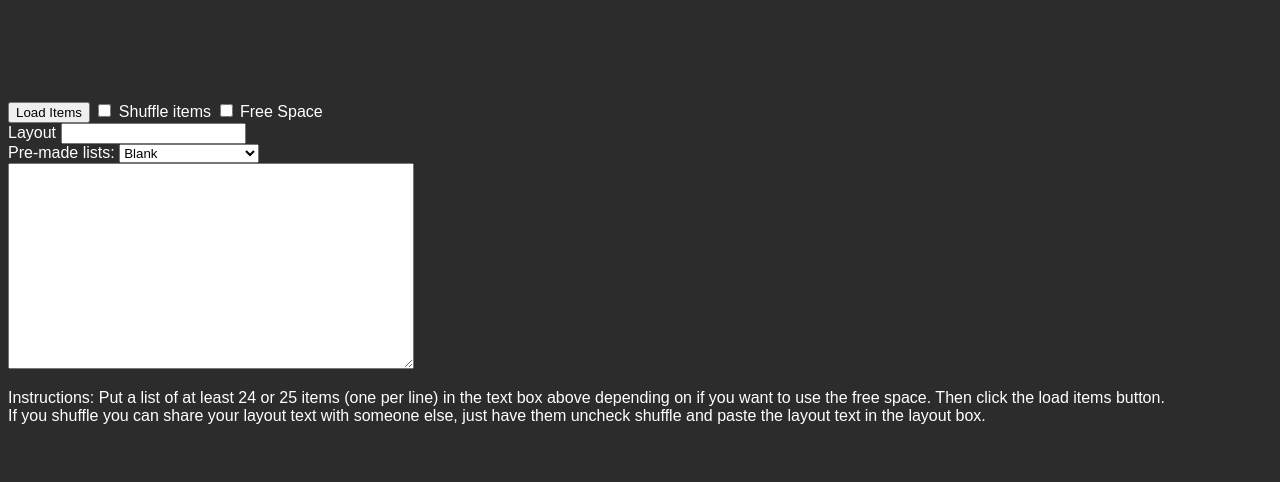
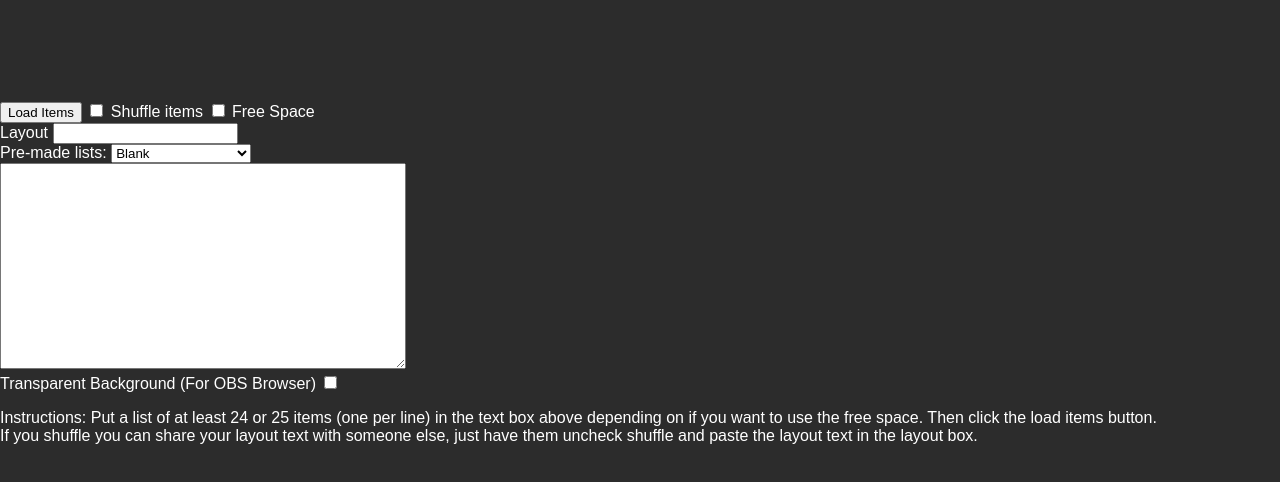
Before and after one commit to minkcv/bingo, a plain HTML site: page index.html in a window 1280 px wide. Drawn offline with Linux system fonts and the light colour scheme.

Commit message:
transparent background option

```diff
--- a/index.html
+++ b/index.html
@@ -3,7 +3,9 @@
 <head>
     <meta charset='utf-8'>
     <style>
-        html, body {
+        body {
+            overflow: hidden;
+            margin: 0px;
             background-color: #2c2c2c;
             color: #ffffff;
             font-family: Arial, Helvetica, sans-serif;
@@ -51,6 +53,9 @@
     </select>
     <br/>
     <textarea id="data" style="width: 400px; height: 200px;"></textarea>
+    <br />
+    <label for="transparent-background">Transparent Background (For OBS Browser)</label>
+    <input id="transparent-background" type="checkbox" onchange="changeBackground()">
     <p>
         Instructions: Put a list of at least 24 or 25 items (one per line) in the text box above depending on if you want to use the free space. Then click the load items button.<br/>
         If you shuffle you can share your layout text with someone else, just have them uncheck shuffle and paste the layout text in the layout box.<br>
@@ -171,9 +176,29 @@ Somebody's tragic backstory`;
             }
 
         }
+        function changeBackground() {
+            var transparentBack = document.getElementById('transparent-background').checked;
+            if (transparentBack) {
+                document.body.style.backgroundColor = 'rgba(0,0,0,0)';
+            } else {
+                document.body.style.backgroundColor = '#2c2c2c';
+            }
+            var tds = document.getElementsByTagName('td');
+            for (var i = 0; i < tds.length; i++){
+                var td = tds[i]
+                if (transparentBack)
+                    td.style.backgroundColor = 'rgba(0,0,0,0)';
+                else
+                td.style.backgroundColor = '#2c2c2c';
+            }
+        }
         function itemClick(e) {
+            var transparentBack = document.getElementById('transparent-background').checked;
             if (e.bingoEnabled)
-                e.style.backgroundColor = '#2c2c2c';
+                if (transparentBack)
+                    e.style.backgroundColor = 'rgba(0,0,0,0)';
+                else
+                    e.style.backgroundColor = '#2c2c2c';
             else {
                 e.style.backgroundColor = '#770000';
             }
```
